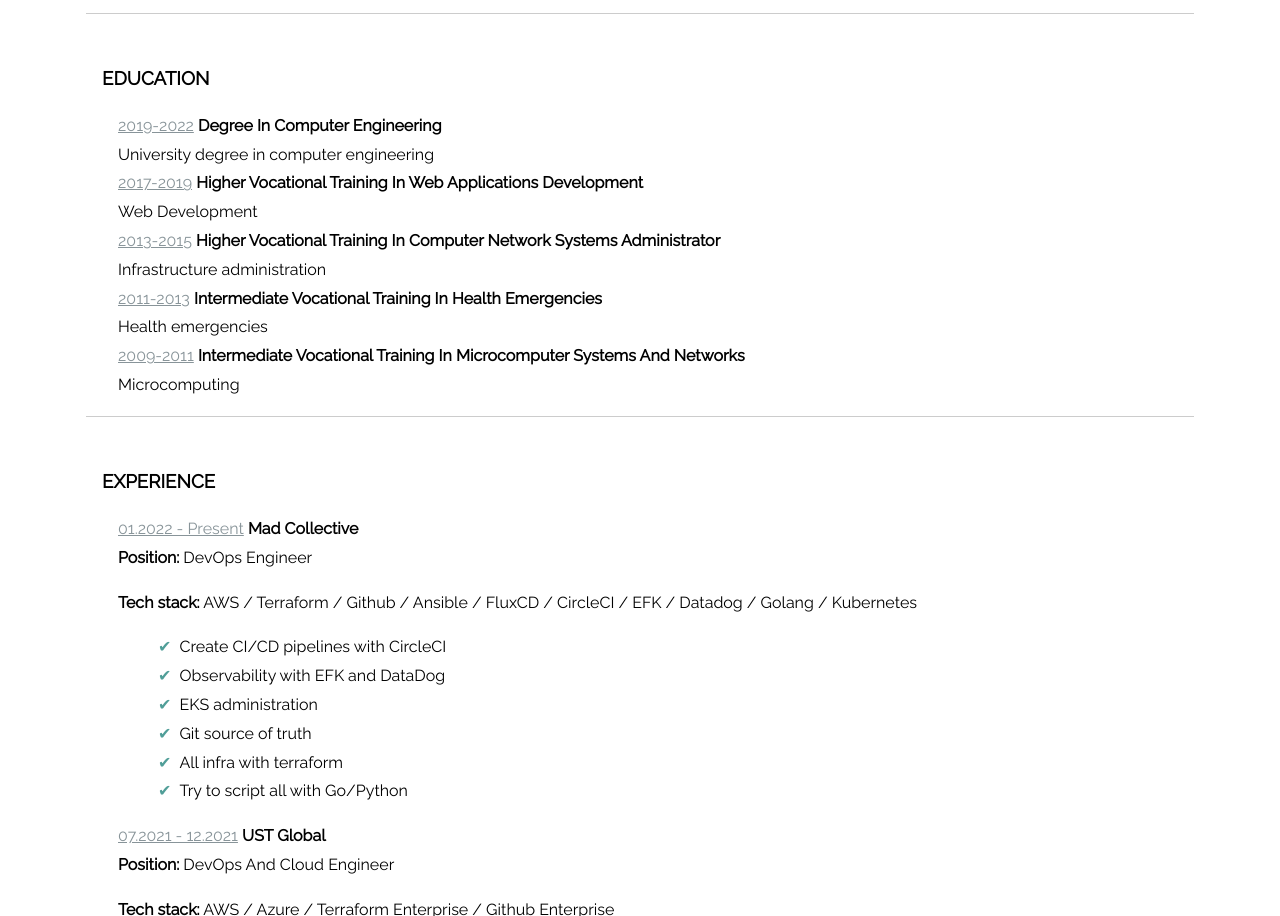
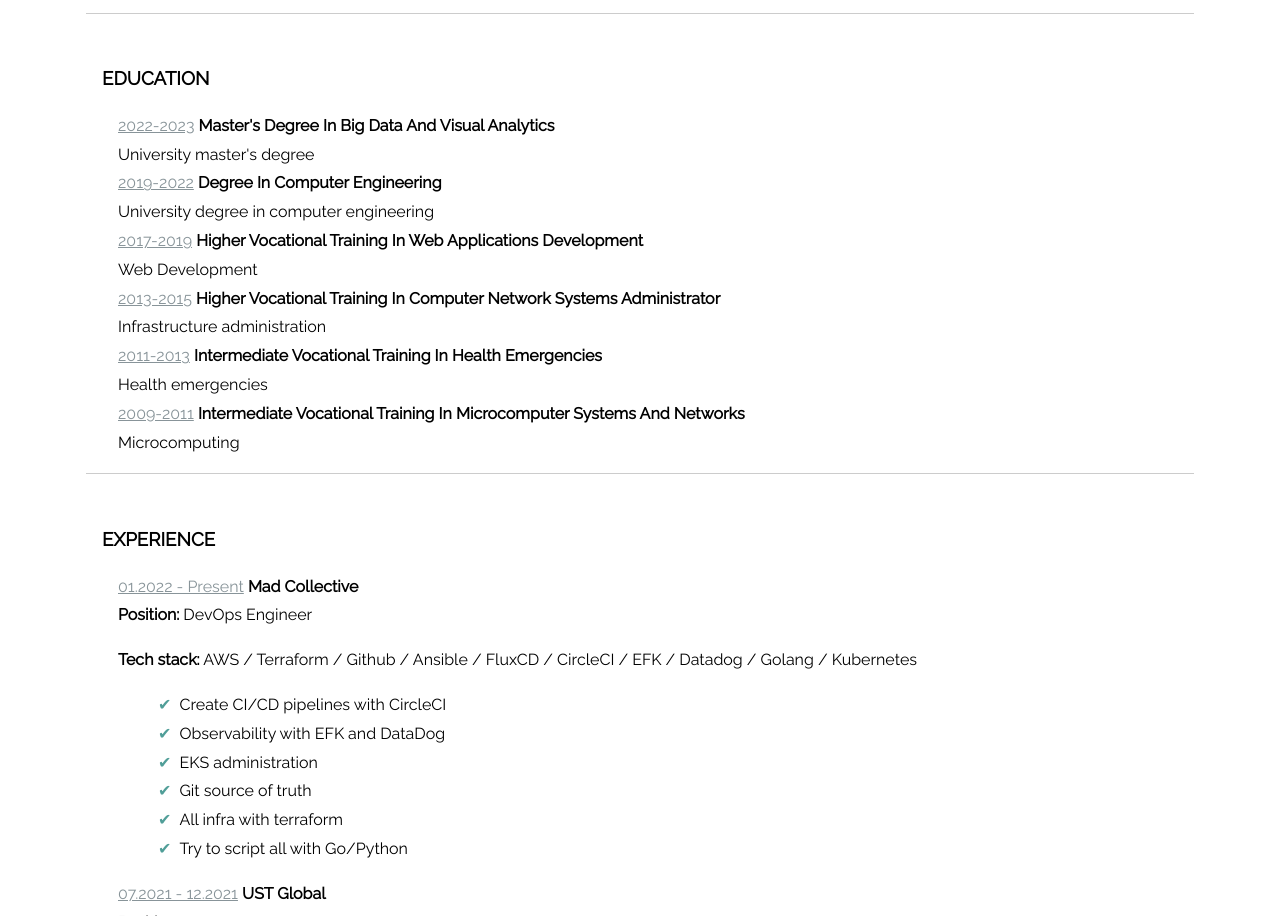
Before and after one commit to dcristobalh/dcristobalh.github.io, a plain HTML site: page index.html in a window 1280 px wide. Shown: the part 1936-2852 px from the top of the page. Drawn offline with Linux system fonts and the light colour scheme; a script that the page names is missing.

Commit message:
Feat: add master's degree of UAX

```diff
--- a/index.html
+++ b/index.html
@@ -111,6 +111,14 @@
       <h3>Education</h3>
       <article>
         <div class='school'>
+          <span>2022-2023</span> <strong>Master's degree in Big Data and Visual Analytics</strong>
+        </div>
+        <div class="descrition">
+          University master's degree
+        </div>
+      </article>
+      <article>
+        <div class='school'>
           <span>2019-2022</span> <strong>Degree in computer engineering</strong>
         </div>
         <div class="descrition">
```
